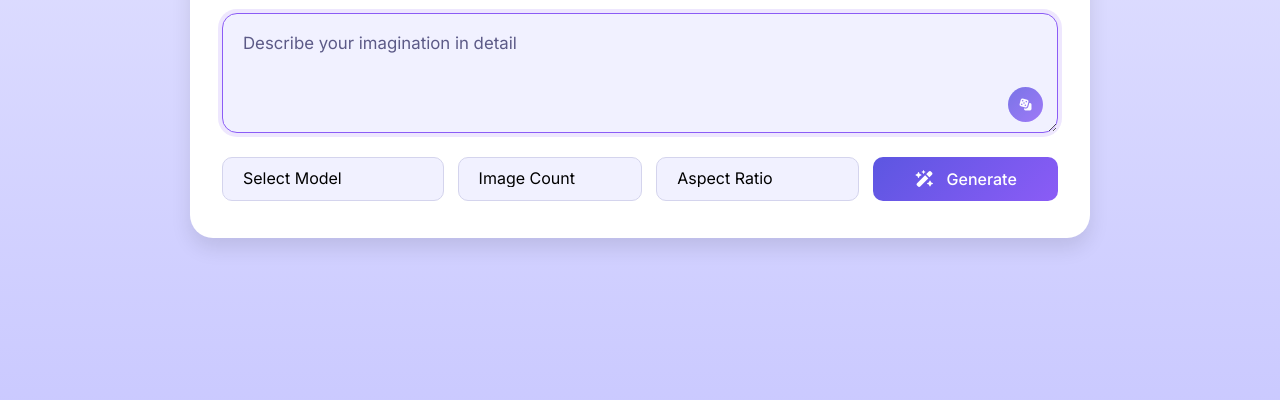
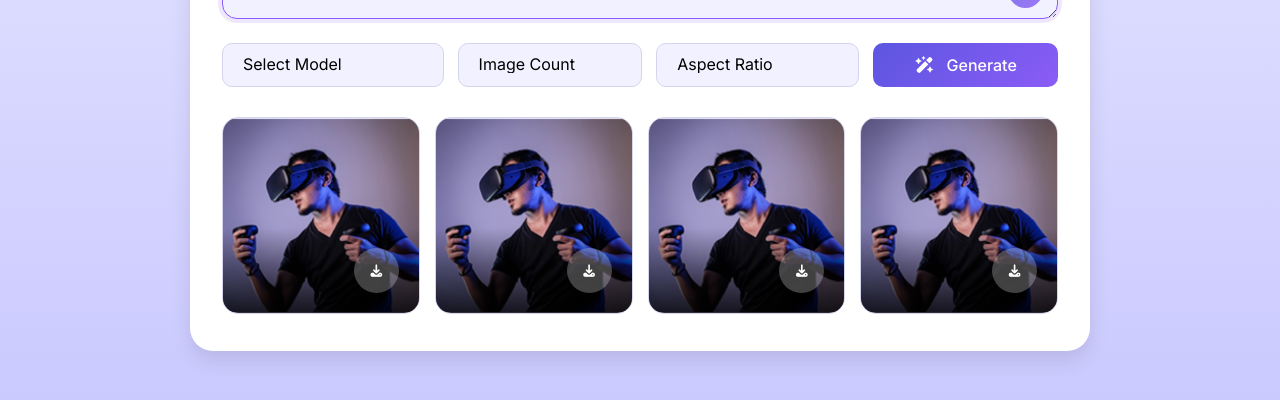
Before and after one commit to GopiKishan09/ai-image-generator, a plain HTML site: page index.html in a window 1280 px wide. Shown: the part 336-736 px from the top of the page. Drawn offline with Linux system fonts and the light colour scheme.

Commit message:
result images completed half

```diff
--- a/index.html
+++ b/index.html
@@ -77,6 +77,44 @@
               Generate
             </button>
           </div>
+          <!-- result gallery grid -->
+          <div class="gallery-grid">
+            <div class="image-card">
+              <img src="test.png" alt="" class="result-img" />
+              <div class="img-overlay">
+                <button class="img-download-btn">
+                  <i class="fa-solid fa-download"></i>
+                </button>
+              </div>
+            </div>
+
+            <div class="image-card">
+              <img src="test.png" alt="" class="result-img" />
+              <div class="img-overlay">
+                <button class="img-download-btn">
+                  <i class="fa-solid fa-download"></i>
+                </button>
+              </div>
+            </div>
+
+            <div class="image-card">
+              <img src="test.png" alt="" class="result-img" />
+              <div class="img-overlay">
+                <button class="img-download-btn">
+                  <i class="fa-solid fa-download"></i>
+                </button>
+              </div>
+            </div>
+
+            <div class="image-card">
+              <img src="test.png" alt="" class="result-img" />
+              <div class="img-overlay">
+                <button class="img-download-btn">
+                  <i class="fa-solid fa-download"></i>
+                </button>
+              </div>
+            </div>
+          </div>
         </form>
       </div>
     </div>
--- a/style.css
+++ b/style.css
@@ -220,3 +220,45 @@ body {
   transform: translateY(-2px);
   box-shadow: 0 4px 10px rgba(109, 40, 217, 0.3);
 }
+
+.main-content .gallery-grid {
+  display: grid;
+  gap: 15px;
+  margin-top: 30px;
+  grid-template-columns: repeat(auto-fill, minmax(180px, 1fr));
+}
+
+.gallery-grid .image-card {
+  position: relative;
+  overflow: hidden;
+  aspect-ratio: 1;
+  border-radius: 16px;
+  background-color: var(--color-input);
+  border: 1px solid var(--color-border);
+}
+.gallery-grid .image-card .result-img {
+  width: 100%;
+  height: 100%;
+  object-fit: cover;
+}
+.gallery-grid .image-card .img-overlay {
+  position: absolute;
+  bottom: 0;
+  left: 0;
+  right: 0;
+  padding: 20px;
+  display: flex;
+  justify-content: flex-end;
+  background: linear-gradient(transparent, rgba(0, 0, 0, 0.8));
+}
+
+.gallery-grid .image-card .img-overlay .img-download-btn {
+  height: 45px;
+  width: 45px;
+  background: rgba(255, 255, 255, 0.25);
+  backdrop-filter: 5px;
+  border-radius: 50%;
+  color: #fff;
+  border: none;
+  cursor: pointer;
+}
```
Also changed, not shown: test.png (added).
